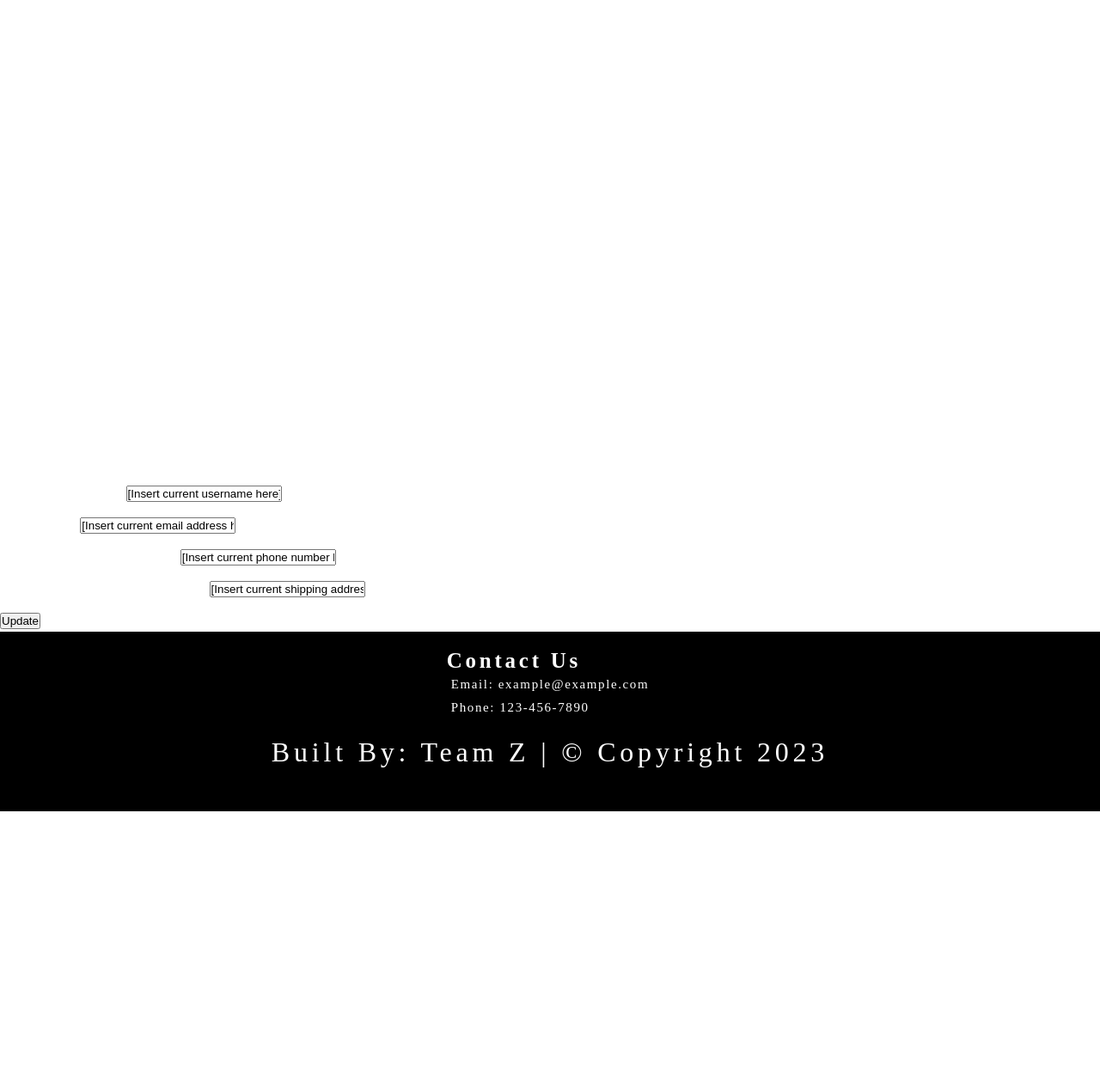
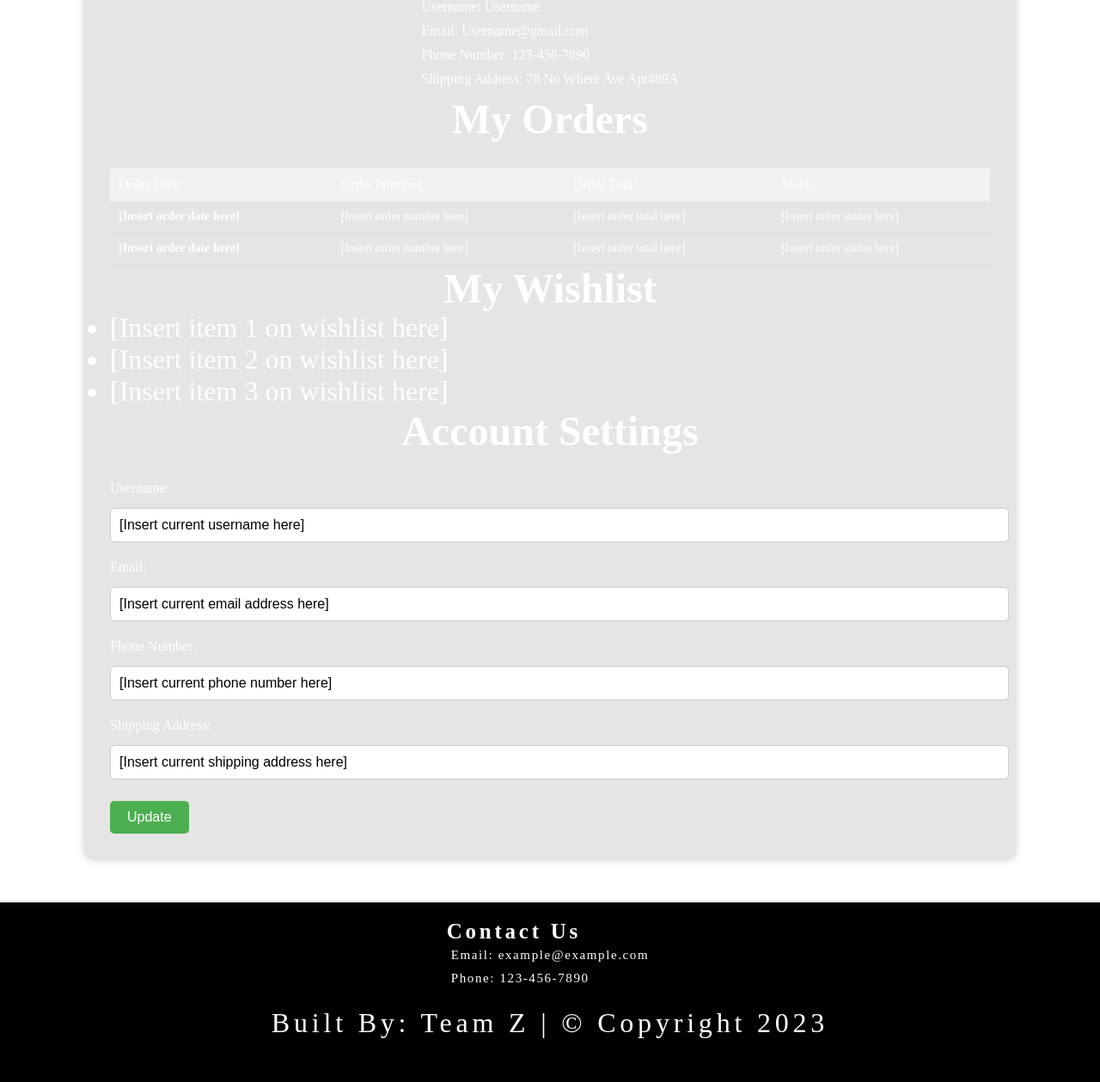
Before and after one commit to riazahmed01/332project, a Flask app: page /user/ in a window 1280 px wide. Shown: the part 467-1726 px from the top of the page at 86% size. Before the commit the page ends 1411 px from the top, so only its background shows below. Run offline with Flask 2, Linux system fonts and the light colour scheme.

Commit message:
User css
user css

```diff
--- a/static/css/user.css
+++ b/static/css/user.css
@@ -1,3 +1,121 @@
+/* Style for user page */
+
 h1 {
     color: navy;
-  }
+    text-align: center;
+}
+
+h2 {
+  text-align: center;
+}
+
+
+.user-display {
+  display: flex;
+  justify-content: center;
+  margin-top: 50px;
+  margin-bottom: 50px;
+}
+
+.main-container {
+  background-color: #e5e5e5;
+  border-radius: 10px;
+  box-shadow: 0px 0px 10px 0px rgba(0, 0, 0, 0.2);
+  padding: 30px;
+  width: 80%;
+}
+
+.user-information {
+  display: flex;
+  flex-direction: column;
+  align-items: center;
+}
+
+.user-information img {
+  width: 200px;
+  height: 200px;
+  border-radius: 50%;
+  margin-bottom: 20px;
+  object-fit: cover;
+  object-position: center;
+}
+
+.user-information ul {
+  list-style: none;
+  padding: 0;
+  margin: 0;
+}
+
+.user-information li {
+  margin-bottom: 10px;
+  font-size: 16px;
+}
+
+table {
+  width: 100%;
+  border-collapse: collapse;
+  margin-top: 30px;
+}
+
+th {
+  background-color: #f2f2f2;
+  text-align: left;
+  padding: 10px;
+  font-weight: normal;
+  font-size: 16px;
+}
+
+td {
+  padding: 10px;
+  border-bottom: 1px solid #ddd;
+  font-size: 14px;
+}
+
+td:first-child {
+  font-weight: bold;
+}
+
+.wishlist {
+  margin-top: 60px;
+  margin-left: 30px;
+}
+
+.wishlist li {
+  margin-bottom: 10px;
+  font-size: 16px;
+}
+
+form {
+  margin-top: 30px;
+}
+
+label {
+  display: block;
+  margin-bottom: 10px;
+  font-size: 16px;
+}
+
+input[type="text"],
+input[type="email"],
+input[type="tel"] {
+  width: 100%;
+  padding: 10px;
+  border-radius: 5px;
+  border: 1px solid #ccc;
+  margin-bottom: 20px;
+  font-size: 16px;
+}
+
+input[type="submit"] {
+  background-color: #4CAF50;
+  color: #fff;
+  padding: 10px 20px;
+  border: none;
+  border-radius: 5px;
+  cursor: pointer;
+  font-size: 16px;
+}
+
+input[type="submit"]:hover {
+  background-color: #3e8e41;
+}
--- a/templates/user.html
+++ b/templates/user.html
@@ -17,15 +17,15 @@
     <div class="user-display">
         <div class="main-container">
             <div class="user-information">
-                <img src="{{ url_for('static', filename='/user.jpg') }}">
+              <img src="{{ url_for('static', filename='assets/user.jpg') }}">
                 <ul>
-                    <li>Username: [Insert username here]</li>
-                    <li>Email: [Insert email address here]</li>
-                    <li>Phone Number: [Insert phone number here]</li>
-                    <li>Shipping Address: [Insert shipping address here]</li>
+                    <li>Username: Username</li>
+                    <li>Email: Username@gmail.com</li>
+                    <li>Phone Number: 123-456-7890</li>
+                    <li>Shipping Address: 78 No Where Ave Apt#89A</li>
                 </ul>
             </div>
-
+            <div class="order-information">
                 <h2>My Orders</h2>
                 <table>
                   <tr>
@@ -48,6 +48,8 @@
                   </tr>
                   <!-- Add more rows for additional orders -->
                 </table>
+            </div>
+            <div class="wishlist-information">
                 <h2>My Wishlist</h2>
                 <ul>
                   <li>[Insert item 1 on wishlist here]</li>
@@ -55,6 +57,8 @@
                   <li>[Insert item 3 on wishlist here]</li>
                   <!-- Add more list items for additional wishlist items -->
                 </ul>
+            </div>
+            <div class="account-information">
                 <h2>Account Settings</h2>
                 <form>
                   <label for="username">Username:</label>
@@ -69,7 +73,5 @@
                 </form>
             </div>
         </div>
-
-
-
+    </div>
 {% endblock %}
```
Also changed, not shown: static/assets/user.jpg. Lines whose indentation alone changed are shown as unchanged.
